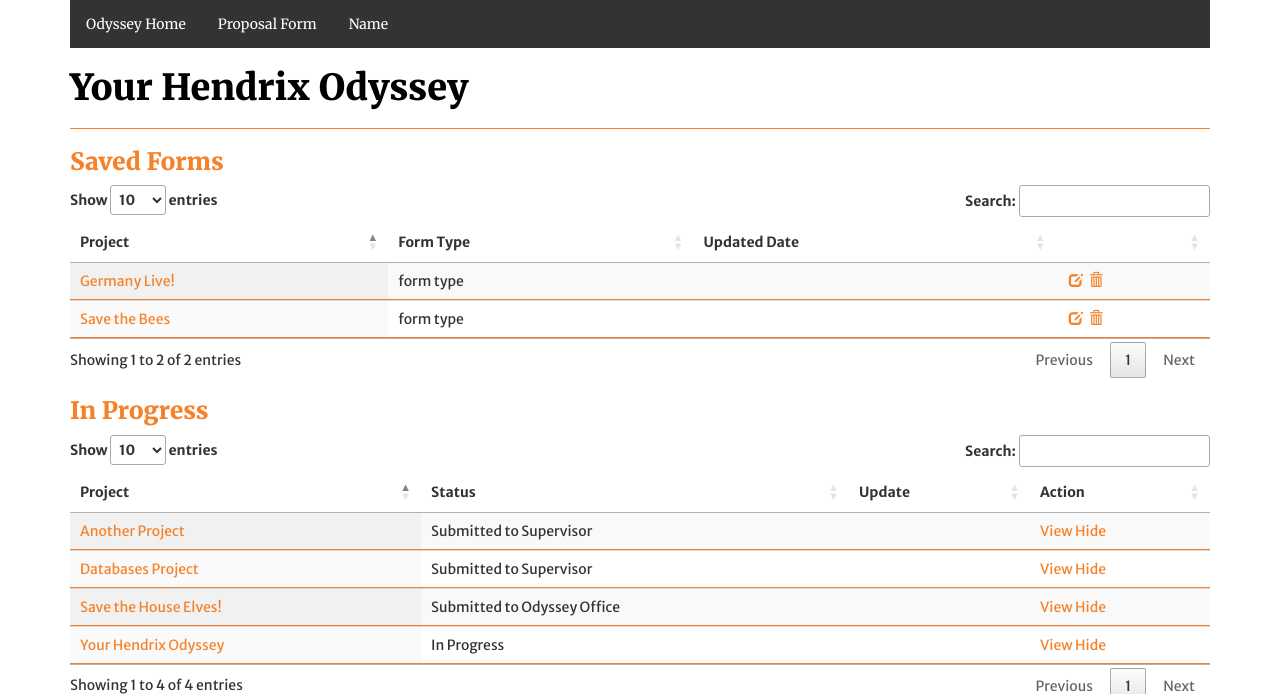
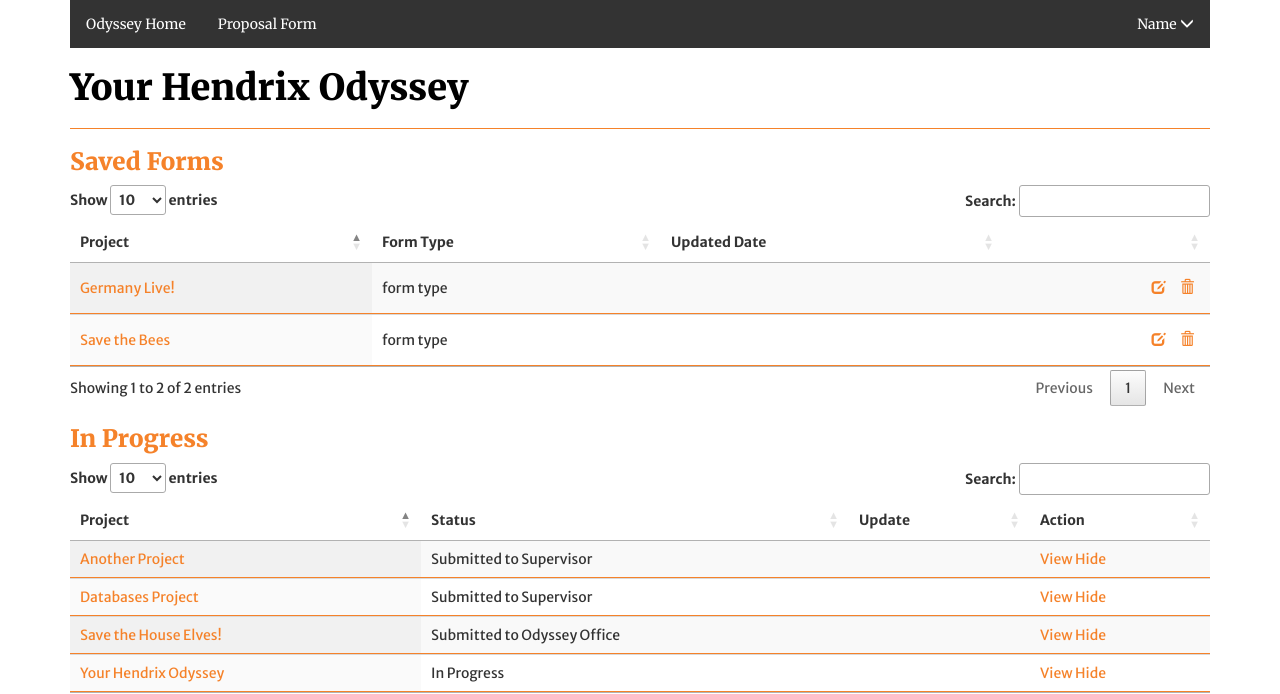
Before and after one commit to sweetenmn/HDXodyssey, a Django app: page /odyssey/ in a window 1280 px wide. Shown: the top 694 px of the page. Run offline with Django 3.2, Linux system fonts and the light colour scheme; data comes from the database, SQL or seed files in the repository; some libraries are stand-ins or nearby versions.

Commit message:
more icons

```diff
--- a/projects/static/projects/style.css
+++ b/projects/static/projects/style.css
@@ -26,10 +26,6 @@ h3 {
 
 h5 {
     color: #f5822a;
-}
-
-#name {
-	text-align: right;
 }
 
 td {
@@ -65,7 +61,6 @@ li a {
     text-decoration: none;
 }
 
-/* Change the link color to #111 (black) on hover */
 li a:hover {
     background-color: #f5822a;
     text-decoration: none;
@@ -112,16 +107,6 @@ table.dataTable.hover tbody tr:hover, table.dataTable.display tbody tr:hover a:h
     color: white;
 }
 
-.btn {
-	color: #f5822a;
-}
-
-#icons {
-    padding-left: 3px;
-    padding-right: 3px;
-}
-
-
 table.dataTable.display tbody tr:hover>.sorting_1,table.dataTable.order-column.hover tbody tr:hover>.sorting_1{
     background-color: #f8ad73;
     color: white;
@@ -130,8 +115,19 @@ table.dataTable.display tbody tr:hover>.sorting_1 a{
     color:white;
 }
 
+#name {
+    text-align: right;
+    float: right;
+}
+
 .glyphicon hover{
     text-decoration: none;
+}
+#icons {
+    float: right;
+}
+#delicon, #editicon {
+    margin: -8px;
 }
 
 .inputnar, .inputhr, .inputdesc {
@@ -157,3 +153,7 @@ table.dataTable.display tbody tr:hover>.sorting_1 a{
     outline: 1px dotted #000;
     outline: -webkit-focus-ring-color auto 5px;
 }
+
+.btn {
+    color: #f5822a;
+}
--- a/projects/templates/projects/base.html
+++ b/projects/templates/projects/base.html
@@ -26,7 +26,9 @@
 	<ul>
 		<li><a href="/odyssey">Odyssey Home</a></li>
 		<li><a href="{% url 'projects:proposal' %}">Proposal Form</a></li>
-		<li id="name"><a>Name</a></li>
+		<div id="name">
+		<li><a>Name    <span class="glyphicon glyphicon-menu-down" aria-hidden="true"></span></a>
+		</div>
 	</ul>
 	</div>
 	</div>
--- a/projects/templates/projects/landing.html
+++ b/projects/templates/projects/landing.html
@@ -19,8 +19,14 @@
             <td>form type</td>
             <td>{{p.updated_date}}</td>
             <td>
-              <a id="icons" href="{% url 'projects:edit' p.id %}" class="glyphicon glyphicon-edit">
-              <a id="icons" href=# class="glyphicon glyphicon-trash">
+            <div id="icons">
+                <a href="{% url 'projects:edit' p.id %}" class="btn btn-link" aria-label="Edit">
+                    <span class="glyphicon glyphicon-edit" aria-hidden="true" id="editicon"></span>
+                </a>
+                <a href="#" class="btn btn-link" aria-label="Delete">
+                <span class="glyphicon glyphicon-trash" aria-hidden="true" id="delicon"></span>
+                </a>
+                </div>
             </td>
         </tr>
         {% endif %}
```
